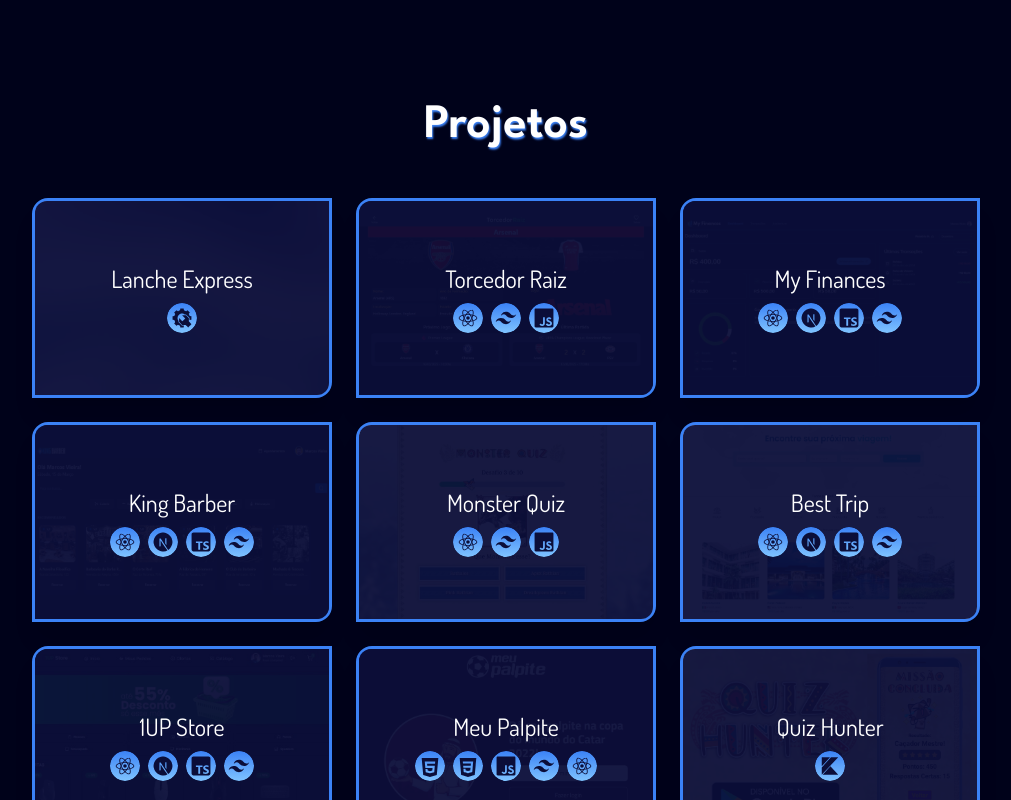
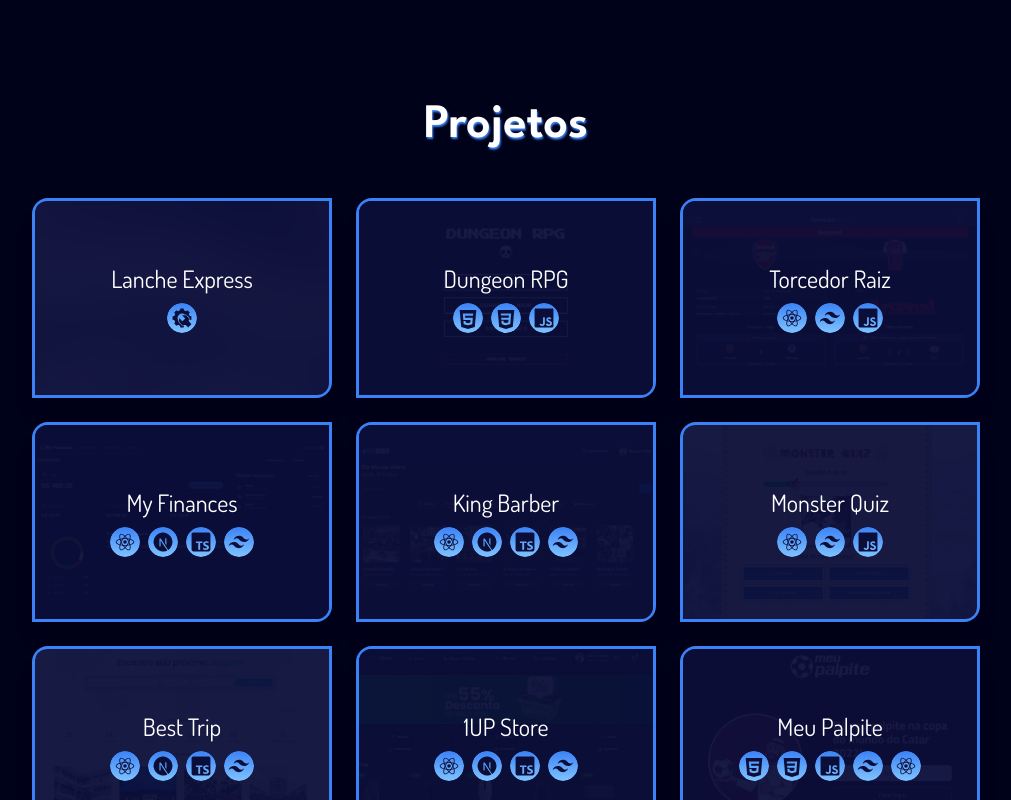
Before and after one commit to marvieiradev/portfolio, a React (Vite) app: page / in a window 1280 px wide. Shown: the part 1333-2133 px from the top of the page, without its empty margins (134-1145 px from the left). Built offline with nearby package versions, Linux system fonts and the light colour scheme.

Commit message:
feat: add new project

```diff
--- a/src/app.jsx
+++ b/src/app.jsx
@@ -79,7 +79,7 @@ export function App() {
             <div className="justify-center animblur">
               <a href="https://github.com/marvieiradev" target="_blank">
                 <img
-                  src="./images/logo.png"
+                  src="./images/logo-new.png"
                   className="h-48 md:h-[250px] lg:h-[300px] opacity-90 hover:opacity-100 hover:scale-110"
                 />
               </a>
@@ -93,7 +93,7 @@ export function App() {
           </h1>
           <p className="flex flex-col justify-center text-center items-center text-md space-y-2 px-8 md:text-lg lg:text-xl sm:max-w-2xl md:max-w-3xl lg:max-w-5xl">
             <p>Desenvolvedor Front-end Graduado em ADS. Conhecimentos em Java, Kotlin, HTML, CSS, JavaScript, banco de
-              dados, e atualmente dedicado a dominar o React.js. E entusiasta em desenvolvimento de jogos, sempre buscando
+              dados, e atualmente dedicado a dominar o React.js. E entusiasta em desenvolvimento de jogos e inteligência artificial, sempre buscando
               inovar e aprender novas tecnologias.</p>
           </p>
           <div className="flex space-x-2">
@@ -160,6 +160,25 @@ export function App() {
               cls5="hidden"
             />
           </div>
+
+
+          <div
+            onClick={() => {
+              setProject("dungeon-rpg");
+              setShowModal(true);
+            }}
+          >
+            <Project
+              classe="project-dungeon-rpg"
+              titulo="Dungeon RPG"
+              img1="html"
+              img2="css"
+              img3="javascript"
+              cls4="hidden"
+              cls5="hidden"
+            />
+          </div>
+
 
           <div
             onClick={() => {
--- a/src/data/modal-projects.js
+++ b/src/data/modal-projects.js
@@ -234,6 +234,21 @@ const projects = [
     btn_repositorio: true,
     link_repositorio: "https://github.com/marvieiradev/torcedor-raiz",
   },
+
+  {
+    id: "dungeon-rpg",
+    titulo: "Dungeon RPG",
+    subtitulo:
+      "O Dungeon RPG é um jogo simples de aventura em estilo pixel art. Explore salas, enfrente monstros, colete tesouros e tente chegar ao final desta masmorra.",
+    info: "",
+    tecnologias: ["HTML5", "CSS3", "Javascript"],
+    video: "https://www.youtube.com/embed/HogDHyUEgEk",
+    data: "Julho de 2025",
+    btn_projeto: true,
+    link_projeto: "https://marvieiradev.github.io/game-dungeon-rpg/",
+    btn_repositorio: true,
+    link_repositorio: "https://github.com/marvieiradev/game-dungeon-rpg",
+  },
 ];
 
 export default projects;
--- a/src/global.css
+++ b/src/global.css
@@ -114,6 +114,10 @@ section .container div {
   background-image: url("../../images/projects/project-torcedor-raiz.jpg");
 }
 
+.project-dungeon-rpg {
+  background-image: url("../../images/projects/project-dungeon-rpg.jpg");
+}
+
 .reveal {
   position: relative;
   transform: translateX(-150px);
```
Also changed, not shown: public/images/projects/project-dungeon-rpg.jpg (added).
